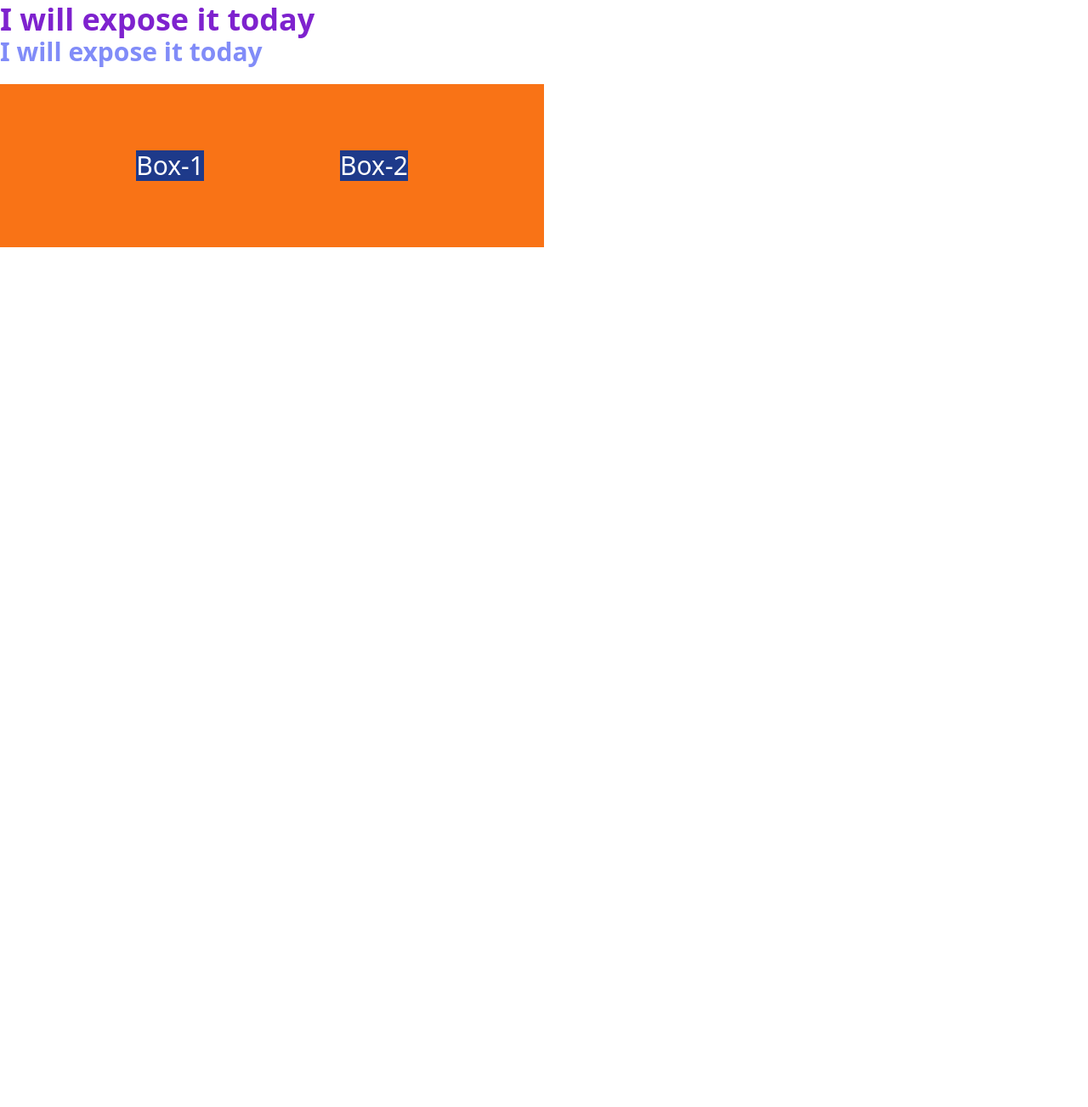
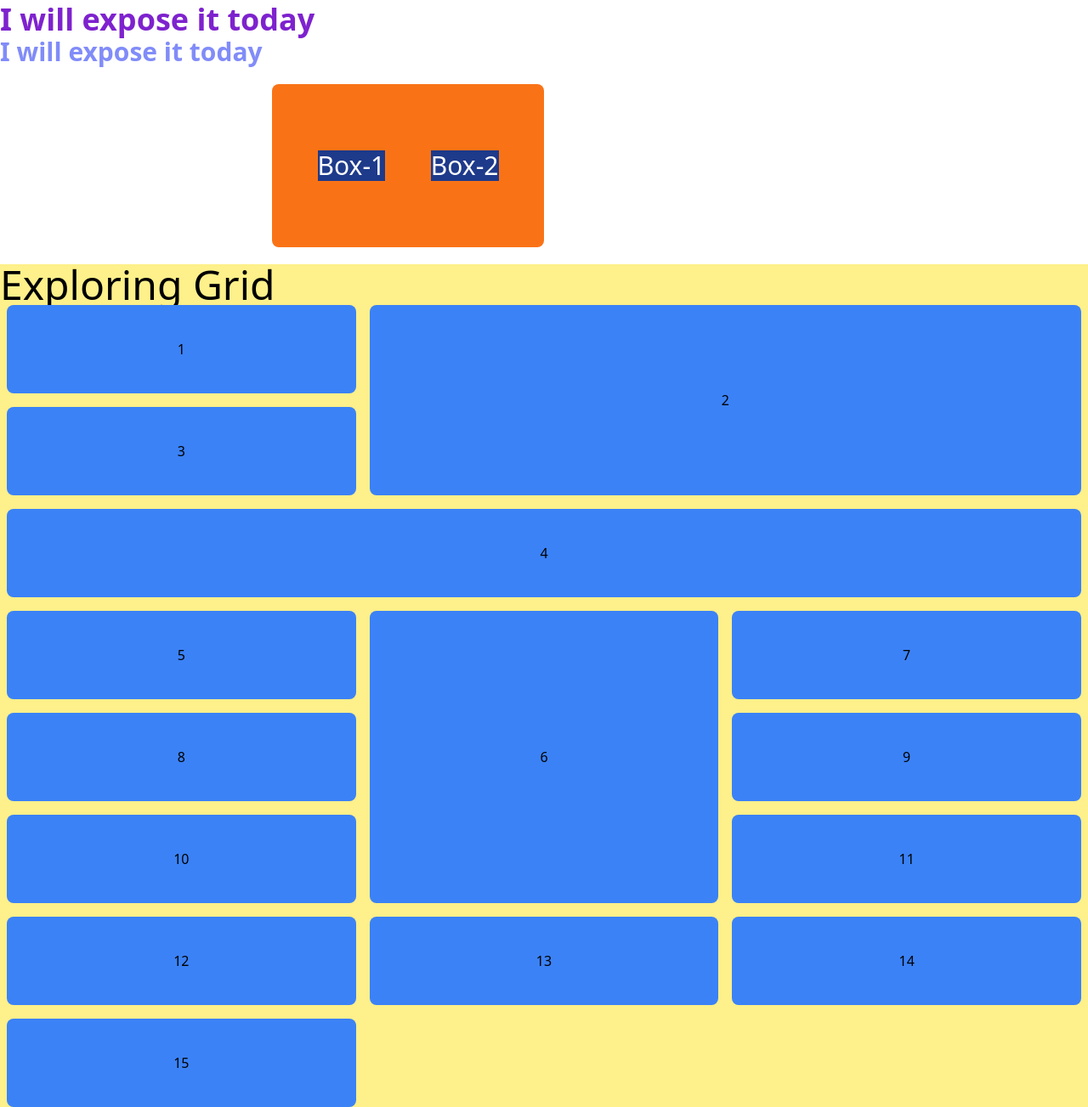
Before and after one commit to dev-rahim/tailwind-css, a plain HTML site: page index.html in a window 1280 px wide. Shown: the part 321-1624 px from the top of the page at 85% size. Before the commit the page ends 800 px from the top, so only its background shows below. Drawn offline with nearby package versions, Linux system fonts and the light colour scheme.

Commit message:
ëxploring tailwind grid

```diff
--- a/index.html
+++ b/index.html
@@ -18,14 +18,34 @@
         <h3 class="text-4xl font-bold text-purple-700">I will expose it today</h3>
         <h3 class="text-3xl font-extrabold text-indigo-400">I will expose it today</h3>
     </section>
-    <section class="container w-50 mx-auto">
-        <div class="flex  h-48 mx-auto my-5">
-            <div class="flex justify-evenly items-center w-1/2  bg-orange-500 text-white">
+    <section class="container  w-1/2 mx-auto">
+        <div class="flex h-48 mx-auto my-5">
+            <div class="flex rounded-lg justify-evenly items-center w-1/2  bg-orange-500 text-white">
                 <h2 class="text-3xl bg-blue-900">Box-1</h2>
                 <h2 class="text-3xl bg-blue-900">Box-2</h2>
             </div>
         </div>
     </section>
+    <section class="bg-yellow-200">
+        <h2 class="text-5xl">Exploring Grid</h2>
+        <div class="grid grid-cols-3 gap-4 mx-2">
+            <div class="bg-blue-500 flex justify-center items-center rounded-lg p-10">1</div>
+            <div class="bg-blue-500 flex justify-center items-center rounded-lg p-10 row-span-2 col-span-2">2</div>
+            <div class="bg-blue-500 flex justify-center items-center rounded-lg p-10">3</div>
+            <div class="bg-blue-500 flex justify-center items-center rounded-lg p-10 col-span-3">4</div>
+            <div class="bg-blue-500 flex justify-center items-center rounded-lg p-10">5</div>
+            <div class="bg-blue-500 flex justify-center items-center rounded-lg p-10 row-span-3">6</div>
+            <div class="bg-blue-500 flex justify-center items-center rounded-lg p-10">7</div>
+            <div class="bg-blue-500 flex justify-center items-center rounded-lg p-10">8</div>
+            <div class="bg-blue-500 flex justify-center items-center rounded-lg p-10">9</div>
+            <div class="bg-blue-500 flex justify-center items-center rounded-lg p-10">10</div>
+            <div class="bg-blue-500 flex justify-center items-center rounded-lg p-10">11</div>
+            <div class="bg-blue-500 flex justify-center items-center rounded-lg p-10">12</div>
+            <div class="bg-blue-500 flex justify-center items-center rounded-lg p-10">13</div>
+            <div class="bg-blue-500 flex justify-center items-center rounded-lg p-10">14</div>
+            <div class="bg-blue-500 flex justify-center items-center rounded-lg p-10">15</div>
+        </div>
+    </section>
 </body>
 
 </html>
```
